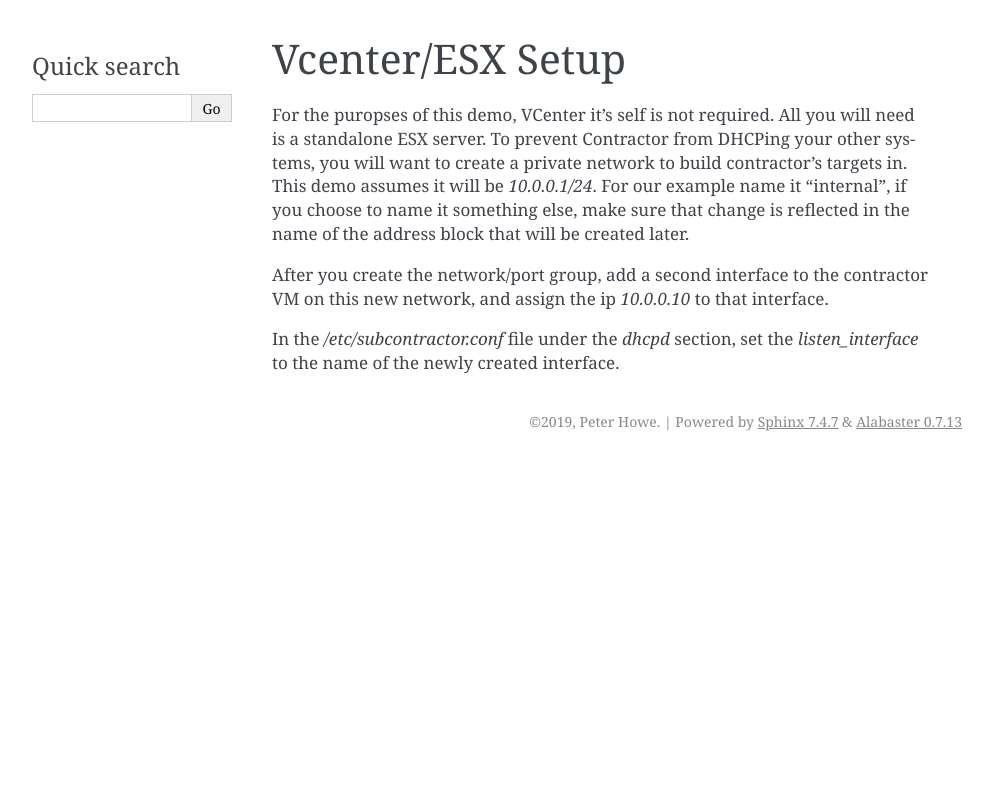
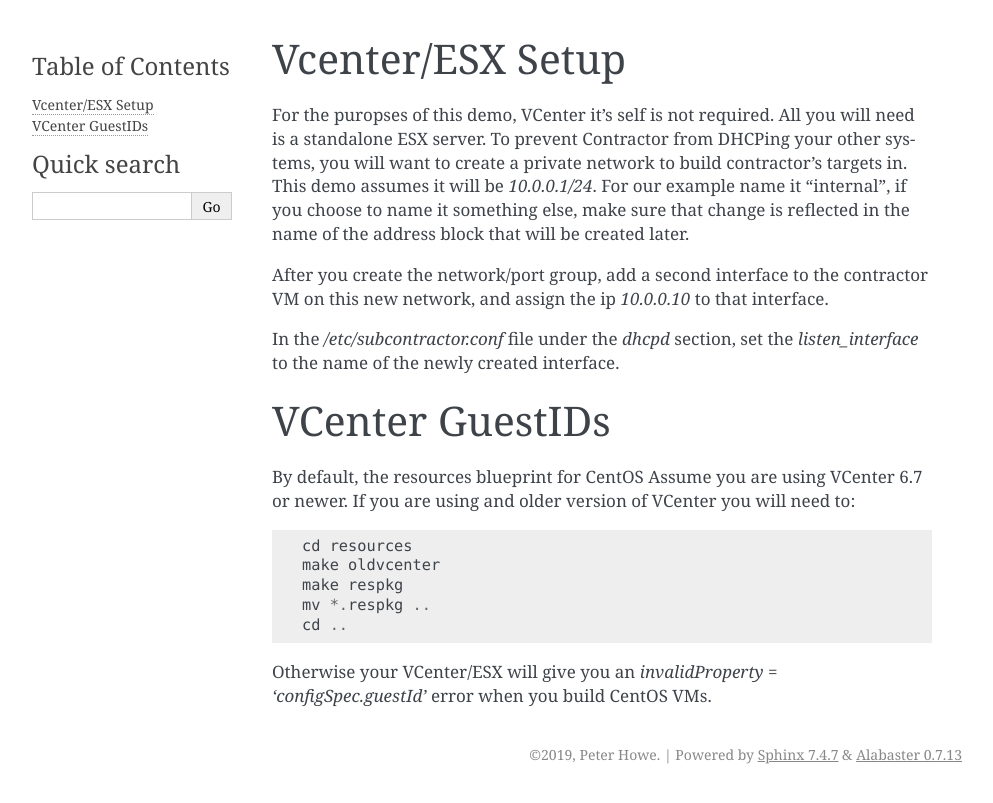
Before and after one commit to T3kton/t3kton.github.io, a Sphinx documentation site: the page built from source/contractor/TryIt_vcenter_setup.rst, in a window 1280 px wide. Shown: the top 803 px of the page, without its empty margins (148-1141 px from the left). Built offline with Sphinx 7.4.7, drawn with Linux system fonts in a browser that asks for light colours.

Commit message:
vcenter pre 6.7 patching

```diff
--- a/source/contractor/TryIt_vcenter_setup.rst
+++ b/source/contractor/TryIt_vcenter_setup.rst
@@ -13,3 +13,18 @@ new network, and assign the ip `10.0.0.10` to that interface.
 
 In the `/etc/subcontractor.conf` file under the `dhcpd` section, set
 the `listen_interface` to the name of the newly created interface.
+
+VCenter GuestIDs
+================
+
+By default, the resources blueprint for CentOS Assume you are using VCenter 6.7
+or newer.  If you are using and older version of VCenter you will need to::
+
+  cd resources
+  make oldvcenter
+  make respkg
+  mv *.respkg ..
+  cd ..
+
+Otherwise your VCenter/ESX will give you an `invalidProperty = 'configSpec.guestId'`
+error when you build CentOS VMs.
```
